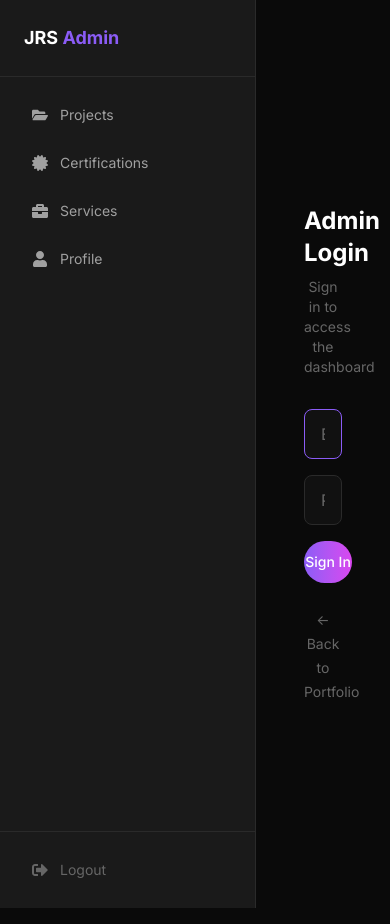
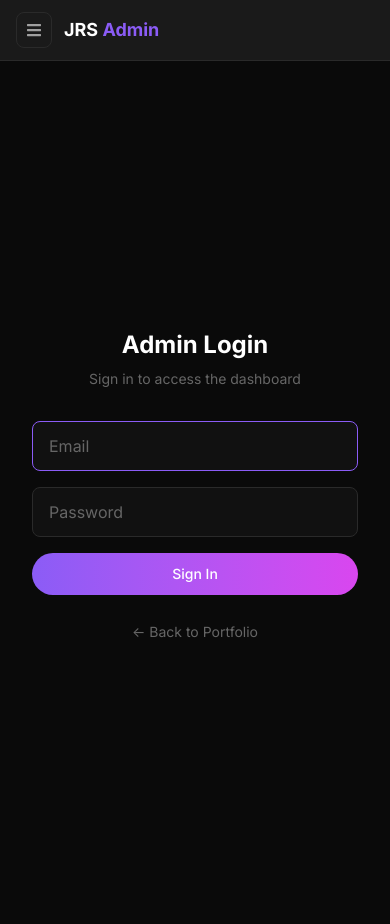
Before and after one commit to asasing/JRS-Portfolio, a Next.js app: page /admin/login in a window 390 px wide. Built offline with nearby package versions, Linux system fonts and the light colour scheme; no server answers.

Commit message:
Enhance admin layout with mobile sidebar functionality, including a top bar for menu access. Update Sidebar component to support open/close state and improve navigation experience. Modify admin login redirection to use window.location for consistency.

```diff
--- a/src/app/admin/layout.tsx
+++ b/src/app/admin/layout.tsx
@@ -1,10 +1,41 @@
+"use client";
+
+import { useState } from "react";
 import Sidebar from "@/components/admin/Sidebar";
+import { FaBars } from "react-icons/fa";
 
 export default function AdminLayout({ children }: { children: React.ReactNode }) {
+  const [sidebarOpen, setSidebarOpen] = useState(false);
+
   return (
     <div className="flex min-h-screen bg-bg-primary">
-      <Sidebar />
-      <main className="flex-1 p-8 overflow-y-auto">
+      {/* Mobile top bar */}
+      <div className="fixed top-0 left-0 right-0 z-40 flex items-center gap-3 bg-bg-card border-b border-border-subtle px-4 py-3 md:hidden">
+        <button
+          onClick={() => setSidebarOpen(true)}
+          className="inline-flex items-center justify-center w-9 h-9 rounded-lg border border-border-subtle text-text-secondary hover:text-accent-purple transition-colors cursor-pointer"
+          aria-label="Open menu"
+        >
+          <FaBars size={16} />
+        </button>
+        <span className="text-lg font-bold text-text-primary">
+          JRS <span className="text-accent-purple">Admin</span>
+        </span>
+      </div>
+
+      {/* Backdrop overlay (mobile) */}
+      {sidebarOpen && (
+        <div
+          className="fixed inset-0 z-40 bg-black/50 md:hidden"
+          onClick={() => setSidebarOpen(false)}
+        />
+      )}
+
+      {/* Sidebar */}
+      <Sidebar isOpen={sidebarOpen} onClose={() => setSidebarOpen(false)} />
+
+      {/* Main content */}
+      <main className="flex-1 p-4 pt-16 md:p-8 md:pt-8 overflow-y-auto">
         {children}
       </main>
     </div>
--- /dev/null
+++ b/src/app/admin/login/layout.tsx
@@ -0,0 +1,3 @@
+export default function LoginLayout({ children }: { children: React.ReactNode }) {
+  return <>{children}</>;
+}
--- a/src/app/admin/login/page.tsx
+++ b/src/app/admin/login/page.tsx
@@ -2,15 +2,14 @@
 
 import { useState } from "react";
 import Link from "next/link";
-import { useRouter } from "next/navigation";
 import Button from "@/components/ui/Button";
+
 
 export default function AdminLogin() {
   const [email, setEmail] = useState("");
   const [password, setPassword] = useState("");
   const [error, setError] = useState("");
   const [loading, setLoading] = useState(false);
-  const router = useRouter();
 
   const handleSubmit = async (e: React.FormEvent) => {
     e.preventDefault();
@@ -25,7 +24,7 @@ export default function AdminLogin() {
       });
 
       if (res.ok) {
-        router.push("/admin/profile");
+        window.location.href = "/admin/profile";
       } else {
         const data = await res.json();
         setError(data.error || "Invalid credentials");
--- a/src/components/admin/Sidebar.tsx
+++ b/src/components/admin/Sidebar.tsx
@@ -1,9 +1,9 @@
 "use client";
 
 import Link from "next/link";
-import { usePathname, useRouter } from "next/navigation";
+import { usePathname } from "next/navigation";
 import { ADMIN_NAV_LINKS } from "@/lib/constants";
-import { FaFolderOpen, FaCertificate, FaBriefcase, FaUser, FaSignOutAlt } from "react-icons/fa";
+import { FaFolderOpen, FaCertificate, FaBriefcase, FaUser, FaSignOutAlt, FaTimes } from "react-icons/fa";
 
 const iconMap: Record<string, React.ComponentType<{ size?: number }>> = {
   FaFolderOpen,
@@ -12,21 +12,39 @@ const iconMap: Record<string, React.ComponentType<{ size?: number }>> = {
   FaUser,
 };
 
-export default function Sidebar() {
+interface SidebarProps {
+  isOpen: boolean;
+  onClose: () => void;
+}
+
+export default function Sidebar({ isOpen, onClose }: SidebarProps) {
   const pathname = usePathname();
-  const router = useRouter();
 
   const handleLogout = async () => {
     await fetch("/api/auth/logout", { method: "POST" });
-    router.push("/admin/login");
+    window.location.href = "/admin/login";
   };
 
   return (
-    <aside className="w-64 min-h-screen bg-bg-card border-r border-border-subtle flex flex-col">
-      <div className="p-6 border-b border-border-subtle">
+    <aside
+      className={`
+        fixed inset-y-0 left-0 z-50 w-64 bg-bg-card border-r border-border-subtle flex flex-col
+        transition-transform duration-200 ease-in-out
+        ${isOpen ? "translate-x-0" : "-translate-x-full"}
+        md:relative md:translate-x-0 md:transition-none
+      `}
+    >
+      <div className="p-6 border-b border-border-subtle flex items-center justify-between">
         <Link href="/" className="text-lg font-bold text-text-primary">
           JRS <span className="text-accent-purple">Admin</span>
         </Link>
+        <button
+          onClick={onClose}
+          className="inline-flex items-center justify-center w-8 h-8 rounded-lg text-text-muted hover:text-accent-pink transition-colors cursor-pointer md:hidden"
+          aria-label="Close menu"
+        >
+          <FaTimes size={16} />
+        </button>
       </div>
 
       <nav className="flex-1 p-4 space-y-1">
@@ -38,6 +56,7 @@ export default function Sidebar() {
             <Link
               key={link.href}
               href={link.href}
+              onClick={onClose}
               className={`flex items-center gap-3 px-4 py-3 rounded-lg text-sm transition-colors ${
                 isActive
                   ? "bg-accent-purple/10 text-accent-purple"
```
